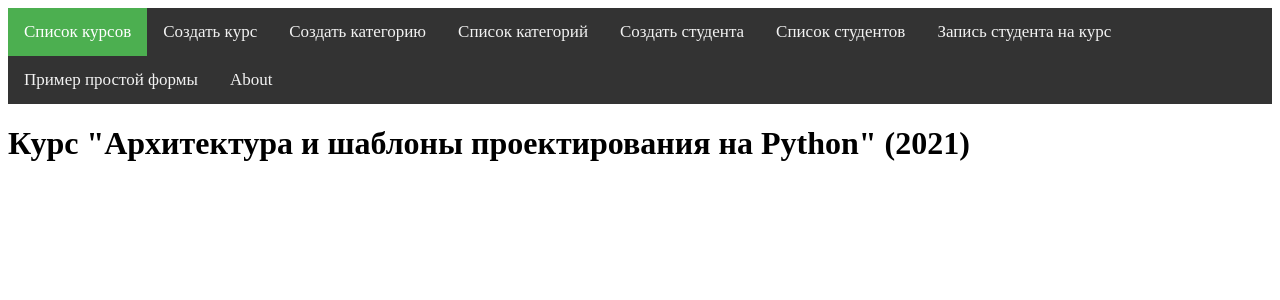
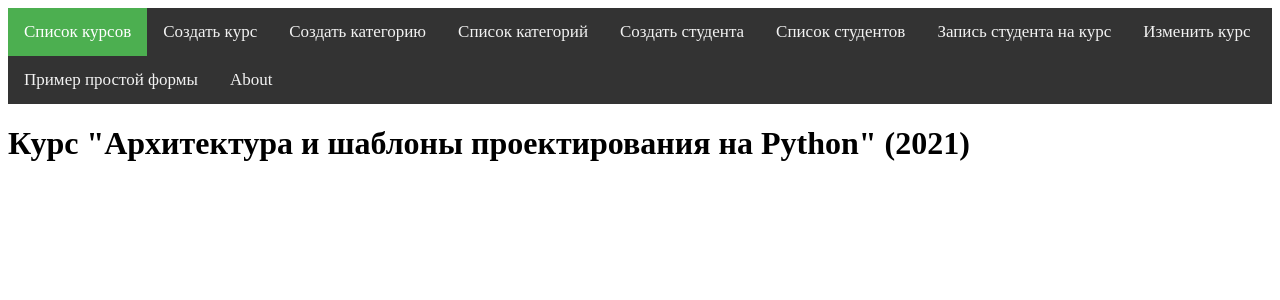
Before and after one commit to yaitzhan/wsgi-framework-usage-example, a Python web app: template templates/about.html in a window 1280 px wide. Shown: the top 300 px of the page. Run offline with Jinja, Linux system fonts and the light colour scheme; the template is opened without the code that fills it, so the values that code supplies are empty.

Commit message:
fix for navbar

```diff
--- a/templates/navbar.html
+++ b/templates/navbar.html
@@ -6,6 +6,7 @@
     <a href="/create_student/">Создать студента</a>
     <a href="/student_list/">Список студентов</a>
     <a href="/enroll_course/">Запись студента на курс</a>
+    <a href="/change_course/">Изменить курс</a>
     <a href="/contacts/">Пример простой формы</a>
     <a href="/about/">About</a>
 </div>
```
